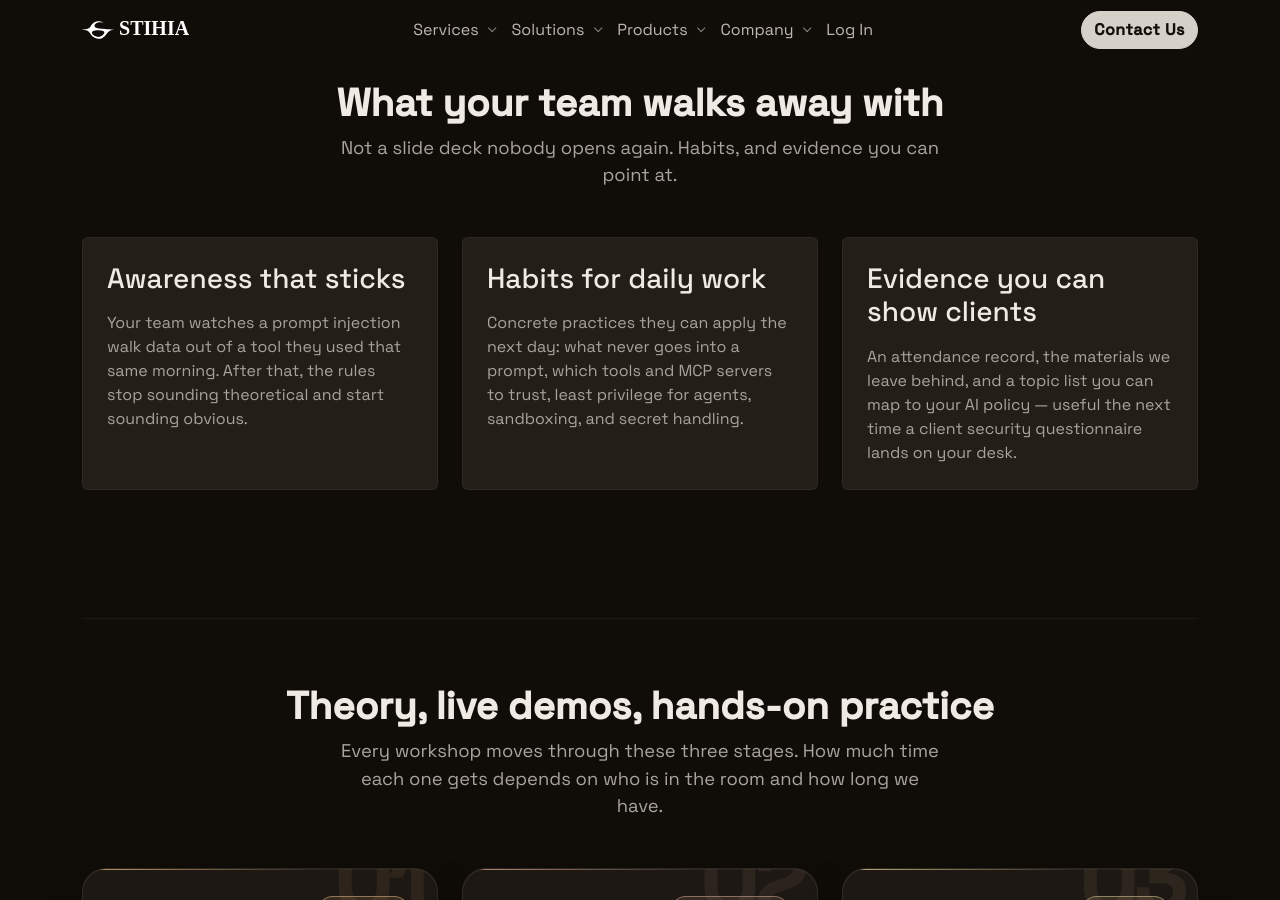
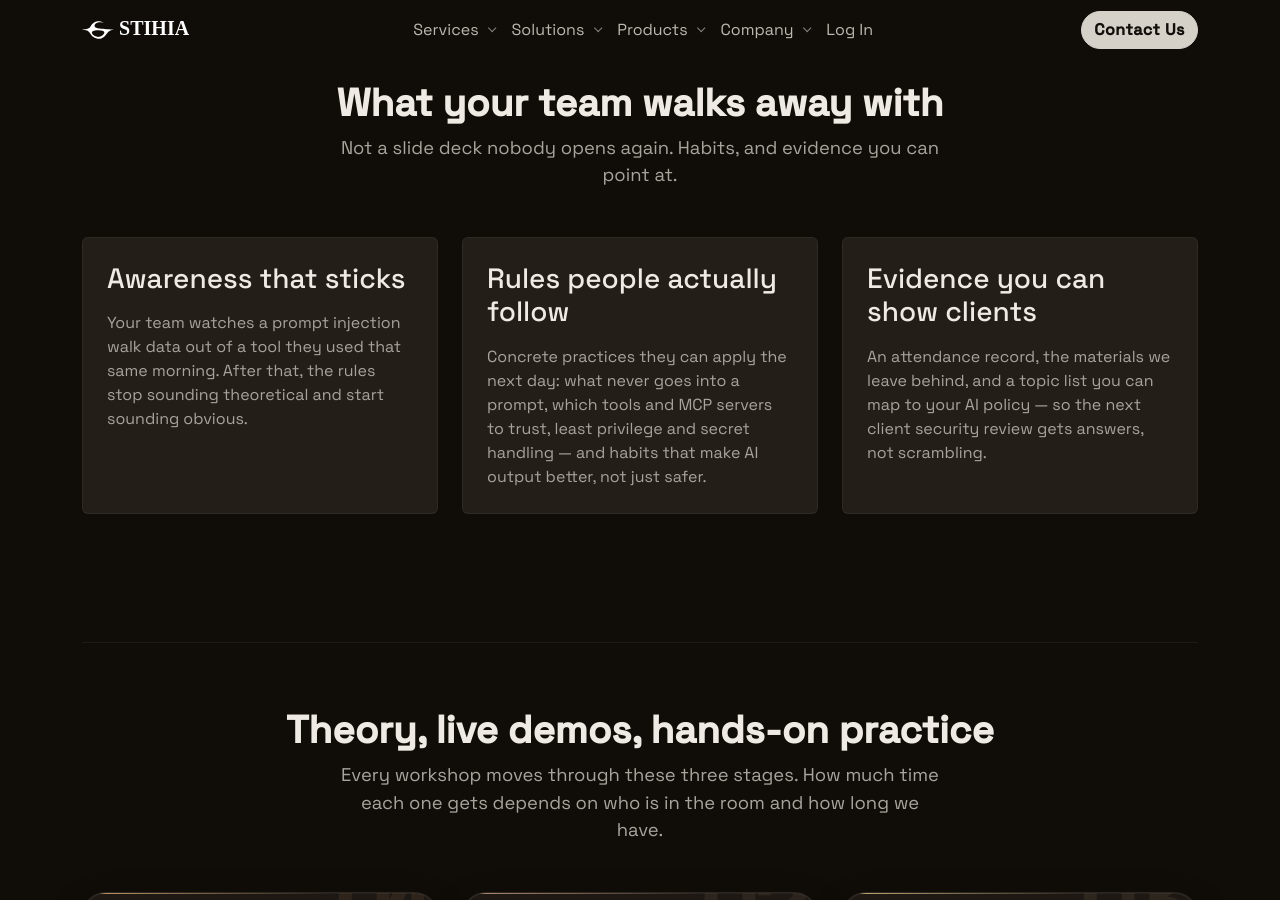
Before and after one commit to stihia-ai/stihia-ai.github.io, a Jekyll site: the page built from services/workshop.html, in a window 1280 px wide and 900 px high, scrolled down 1218 px. Built offline with Jekyll 4.4.1, drawn with Linux system fonts in a browser that asks for light colours; nearby versions of some CDN libraries; some web fonts are replaced; some of the changed text lies outside the part shown.

Commit message:
refactor(services): update workshop page content

```diff
--- a/services/workshop.html
+++ b/services/workshop.html
@@ -2,8 +2,8 @@
 layout: default
 title: AI Security Workshop | Stihia | AI Security Partner for Your Business
 description: >-
-  Hands-on AI security training for your whole team. We explain how AI agents fail, hack the tools your people use every
-  day — Cursor, Claude, Codex, Copilot, ChatGPT — live in the room, then let everyone attack a real AI agent themselves.
+  Hands-on AI security training for software development teams. We show how AI agents fail, hack the tools your people
+  use every day — Cursor, Claude, Codex, Copilot, ChatGPT — live in the room, and teach safe, effective AI use.
   On-site or remote, two hours to multi-day, in English or Bulgarian.
 keywords: >-
   AI Security Workshop, AI Security Training, Corporate AI Training, AI Awareness Training, Prompt Injection Training,
@@ -30,10 +30,10 @@
           Your team already uses AI.<br />Teach them to use it safely.
         </h1>
         <p class="hero-subtitle">
-          A hands-on workshop built around the AI tools your people open
-          every morning. We show real attacks, explain what actually
-          protects you, and let everyone try breaking an AI agent
-          themselves.
+          A hands-on workshop for software development companies. We show
+          real attacks on the AI tools your people open every morning,
+          then teach the rules and habits that keep client data safe,
+          while getting more out of AI, not less.
         </p>
       </div>
     </div>
@@ -108,11 +108,12 @@
         </div>
         <div class="col-md-4">
           <div class="panel rounded p-4 h-100 feature-card">
-            <h3 class="mb-3">Habits for daily work</h3>
+            <h3 class="mb-3">Rules people actually follow</h3>
             <p class="text-secondary mb-0">
               Concrete practices they can apply the next day: what never
               goes into a prompt, which tools and MCP servers to trust,
-              least privilege for agents, sandboxing, and secret handling.
+              least privilege and secret handling — and habits that make
+              AI output better, not just safer.
             </p>
           </div>
         </div>
@@ -121,8 +122,8 @@
             <h3 class="mb-3">Evidence you can show clients</h3>
             <p class="text-secondary mb-0">
               An attendance record, the materials we leave behind, and a
-              topic list you can map to your AI policy — useful the next
-              time a client security questionnaire lands on your desk.
+              topic list you can map to your AI policy — so the next
+              client security review gets answers, not scrambling.
             </p>
           </div>
         </div>
@@ -482,7 +483,7 @@
         </div>
         <div class="col-lg-4 col-md-6">
           <div class="panel rounded p-4 h-100 feature-card">
-            <h3 class="mb-3">Safe AI use for everyone</h3>
+            <h3 class="mb-3">Safe, effective AI use for everyone</h3>
             <ul class="hairline-list hairline-list-muted">
               <li>
                 <i class="fa fa-minus" aria-hidden="true"></i>
@@ -498,7 +499,8 @@
               </li>
               <li>
                 <i class="fa fa-minus" aria-hidden="true"></i>
-                Provider settings worth changing today
+                Which tasks to hand to AI, and how to get output worth
+                keeping
               </li>
             </ul>
           </div>
@@ -594,12 +596,12 @@
         </div>
         <div class="col-md-4">
           <div class="panel rounded p-4 h-100 feature-card">
-            <span class="step-index">Recurring</span>
-            <h3 class="mb-3">Ongoing programme</h3>
+            <span class="step-index">Every 3–6 months</span>
+            <h3 class="mb-3">Recurring refresher</h3>
             <p class="text-secondary mb-0">
-              A series across several weeks, or a standing module in your
-              onboarding. Sensible when AI practice inside your team is
-              changing faster than a single session can cover.
+              The AI risk landscape moves faster than a single session can
+              cover. Each round brings new incidents, new mitigations, and
+              new demos, so your team stays current as the tools change.
             </p>
           </div>
         </div>
@@ -1016,6 +1018,15 @@
               </p>
             </details>
             <details class="faq-item" name="workshop-faq">
+              <summary>How often should we rerun this?</summary>
+              <p class="faq-answer">
+                Every three to six months. New vulnerabilities and new
+                tools appear constantly, and the demo set is rebuilt each
+                round — recurring sessions keep pace where a one-off
+                session ages.
+              </p>
+            </details>
+            <details class="faq-item" name="workshop-faq">
               <summary>Do you attack anything of ours?</summary>
               <p class="faq-answer">
                 Not unless you explicitly ask us to and we agree scope in
@@ -1099,9 +1110,10 @@
           <div class="col-sm my-auto p-5">
             <h2>Give your team a reason to care about AI security</h2>
             <p class="mt-4 mb-5 cta-description">
-              Start with a half-hour call. We will tell you honestly whether
-              a workshop is the right first step for your situation, or
-              whether something else should come first.
+              Start with a half-hour call. Tell us which AI tools your
+              developers use, and we will tell you honestly whether a
+              workshop is the right first step — or whether something else
+              should come first.
             </p>
             <div class="col-sm d-flex justify-content-center gap-3 flex-wrap">
               <a class="btn btn-primary rounded-pill px-4" href="https://tally.so/r/ODK1XR" target="_blank"
```
Also changed, not shown: other parts of services/workshop.html (+3 -3 lines).
